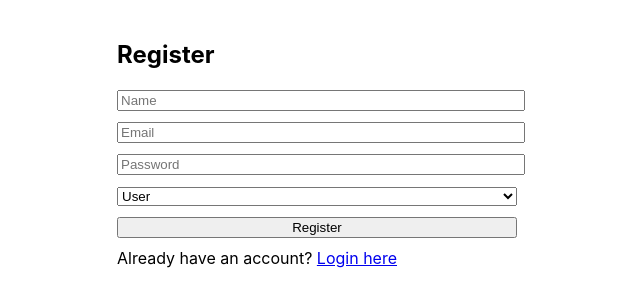
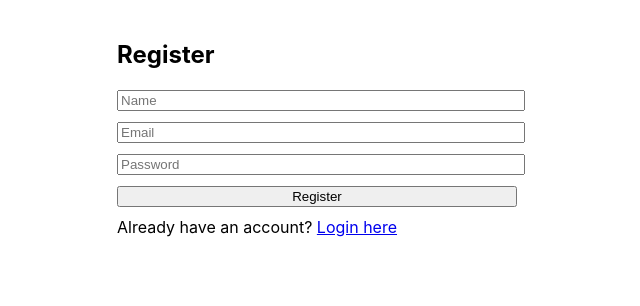
Before and after one commit to GodwinJoe06/Aptitude, a React (Create React App) app in the folder client/: page / in a window 1280 px wide. Shown: the top 306 px of the page, without its empty margins (323-963 px from the left). Built offline with nearby package versions, Linux system fonts and the light colour scheme.

Commit message:
Update Register.js

```diff
--- a/client/src/pages/Register.js
+++ b/client/src/pages/Register.js
@@ -54,14 +54,6 @@ export default function Register() {
         onChange={(e) => setPassword(e.target.value)}
         style={{ width: '100%', marginBottom: '10px' }}
       />
-      <select
-        value={role}
-        onChange={(e) => setRole(e.target.value)}
-        style={{ width: '100%', marginBottom: '10px' }}
-      >
-        <option value="user">User</option>
-        <option value="admin">Admin</option>
-      </select>
       <button onClick={handleRegister} style={{ width: '100%' }}>Register</button>
       <p style={{ marginTop: '10px' }}>
         Already have an account? <a href="/login">Login here</a>
```
